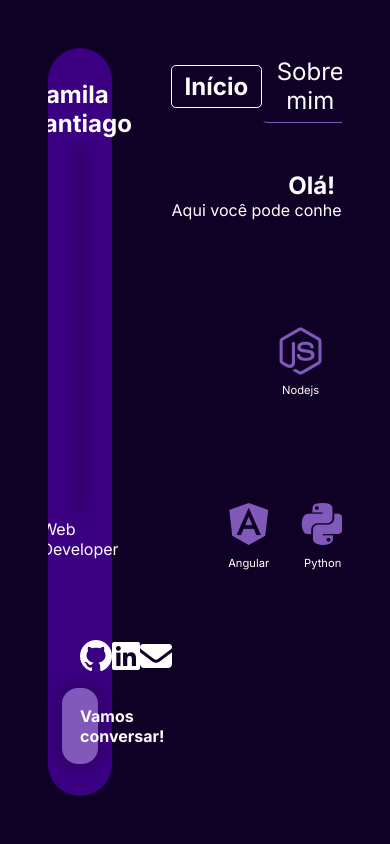
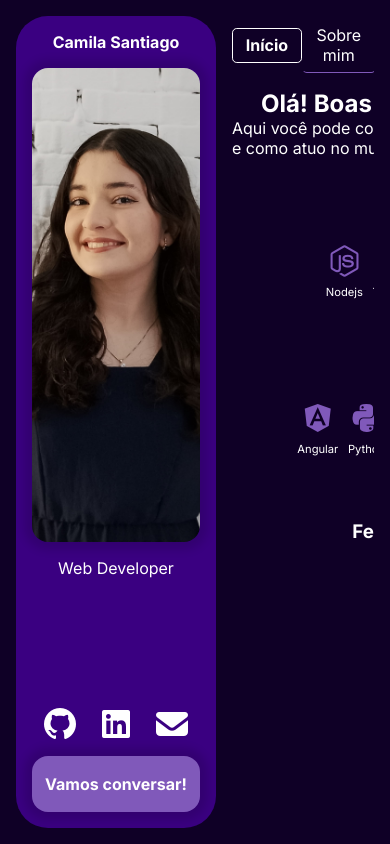
Before and after one commit to Camilay3/portifolio, an Angular app: page / in a window 390 px wide. Built offline with nearby package versions, Linux system fonts and the light colour scheme.

Commit message:
fix: responsividade desktop (#3)
Ajustes na responsividadeem elas maiores que 770px

```diff
--- a/src/app/app.component.css
+++ b/src/app/app.component.css
@@ -4,12 +4,12 @@ section {
     height: 100%;
     display: grid;
     grid-template-areas:
-        'app-card app-navbar-desktop'
-        'app-card container';
-    gap: 4rem;
-    row-gap: 3rem;
+        "app-card app-navbar-desktop"
+        "app-card container";
+    gap: 2rem;
+    row-gap: 4rem;
 
-    grid-template-columns: 20% 1fr;
+    grid-template-columns: minmax(200px, 20%) 1fr;
     grid-template-rows: auto 1fr;
 }
 
@@ -26,9 +26,13 @@ app-card {
     width: 100%;
     overflow-x: hidden;
     padding-bottom: 1rem;
+    padding-right: 8px;
+
+    display: flex;
+    justify-content: center;
 }
 
-/* SCROLLBAR */
+/* Scrollbar */
 .container::-webkit-scrollbar {
     width: 4px;
 }
@@ -37,3 +41,13 @@ app-card {
     background-color: var(--lightPurple);
     border-radius: 0.5rem;
 }
+
+@media screen and (max-width: 900px) {
+    section {
+        gap: 1rem;
+    }
+}
+
+@media screen and (max-width: 770px) {
+    /* NAVBAR DESKTOP */
+}
--- a/src/app/components/card/card.component.css
+++ b/src/app/components/card/card.component.css
@@ -48,7 +48,7 @@ h1 {
 .contatos a {
     background-color: var(--lightPurple);
     border: 2px solid transparent;
-    padding: 1rem;
+    padding: 1rem 0.2rem;
     border-radius: 1rem;
     text-decoration: none;
     font-weight: bold;
@@ -81,3 +81,21 @@ h1 {
 .redes i:hover {
     color: var(--lightPurple);
 }
+
+@media screen and (max-width: 1300px) {
+    section {
+        padding: 1.5rem;
+    }
+    h1 {
+        font-size: 1.2rem;
+    }
+}
+
+@media screen and (max-width: 900px) {
+    section {
+        padding: 1rem;
+    }
+    h1 {
+        font-size: 1rem;
+    }
+}
--- a/src/app/components/icones/icones.component.css
+++ b/src/app/components/icones/icones.component.css
@@ -24,3 +24,25 @@ i {
 span {
     font-size: 0.7rem;
 }
+
+@media screen and (max-width: 1300px) {
+    .icone {
+        margin: 0.8rem;
+    }
+}
+@media screen and (max-width: 1230px) {
+    i {
+        font-size: 2.5rem;
+    }
+    .icone {
+        margin: 0.6rem;
+    }
+}
+@media screen and (max-width: 1140px) {
+    i {
+        font-size: 2rem;
+    }
+    .icone {
+        margin: 1rem 0.3rem;
+    }
+}
--- a/src/app/components/navbar-desktop/navbar-desktop.component.css
+++ b/src/app/components/navbar-desktop/navbar-desktop.component.css
@@ -36,3 +36,9 @@ section p::after {
     box-shadow: none !important;
     font-weight: bold !important;
 }
+
+@media screen and (max-width: 1080px) {
+    section p {
+        font-size: 1rem;
+    }
+}
--- a/src/app/pages/inicio/inicio.component.css
+++ b/src/app/pages/inicio/inicio.component.css
@@ -1,5 +1,4 @@
 h1, p {
-    text-align: center;
     width: fit-content;
     margin: auto;
 }
--- a/src/styles.css
+++ b/src/styles.css
@@ -26,10 +26,21 @@
 body {
     width: 100dvw;
     height: 100dvh;
-    padding: 3em;
+    padding: 3rem;
     background-color: var(--darkPurple);
 }
 
 p, h1, h3, span {
     cursor: default;
 }
+
+@media screen and (max-width: 900px) {
+    body {
+        padding: 2rem;
+    }
+}
+@media screen and (max-width: 800px) {
+    body {
+        padding: 1rem;
+    }
+}
```
